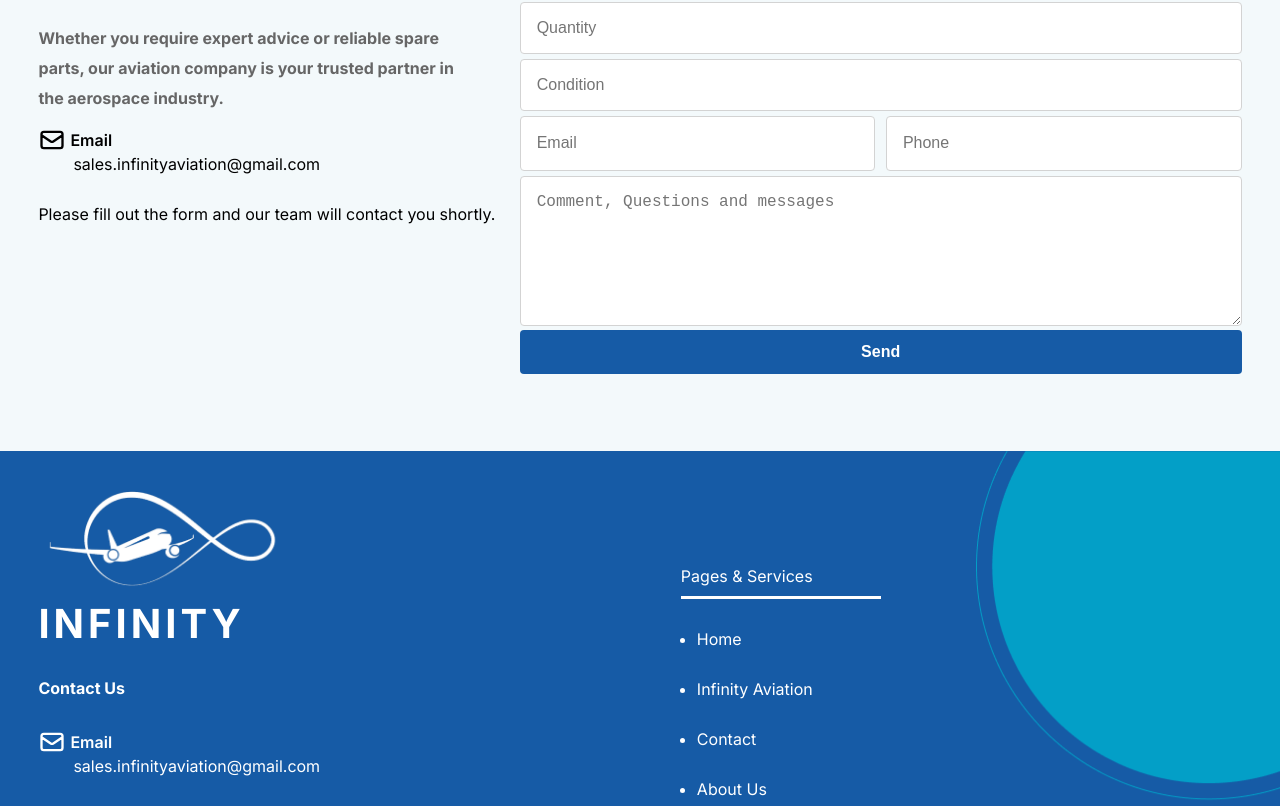
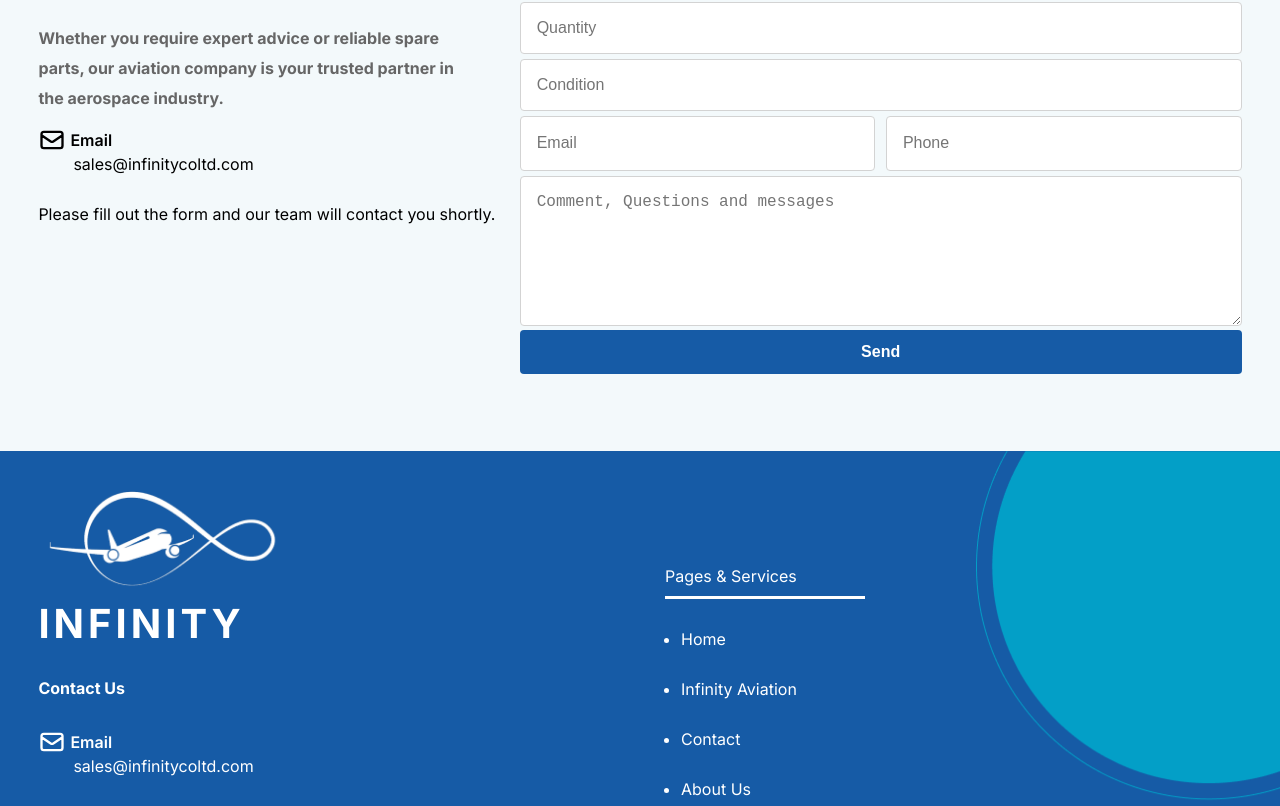
Before and after one commit to you51f/infinity-website, a Next.js app: page /aviation in a window 1280 px wide. Shown: the part 1991-2797 px from the top of the page. Built offline with nearby package versions, Linux system fonts and the light colour scheme.

Commit message:
new emails changes commit

```diff
--- a/app/aviation/page.js
+++ b/app/aviation/page.js
@@ -160,7 +160,7 @@ const Aviation = () => {
             Get Your consult Now
           </button> */}
           <div className="footer-contact"><HiOutlineMail className='footer-contact-icon'/>&nbsp;Email</div>
-          <div className="footer-contact-sub sub-pad">sales.infinityaviation@gmail.com</div>
+          <div className="footer-contact-sub sub-pad">sales@infinitycoltd.com</div>
           <p className="footer-contact-sub2">Please fill out the form and our team will contact you shortly.</p>
         </div>
         <div className='right-form'>
--- a/app/components/Footer.jsx
+++ b/app/components/Footer.jsx
@@ -20,7 +20,7 @@ const Footer = () => {
           </div>
           <div className="footer-contact-title">Contact Us</div>
           <div className="footer-contact"><HiOutlineMail className='footer-contact-icon'/>&nbsp;Email</div>
-          <div className="footer-contact-sub sub-pad">sales.infinityaviation@gmail.com</div>
+          <div className="footer-contact-sub sub-pad">sales@infinitycoltd.com</div>
           <div className="footer-contact"><BiPhoneCall className='footer-contact-icon'/>&nbsp;Call us</div>
           <div className="footer-contact-sub">SD: +249 96 186 1369</div>
           <div className="footer-contact-sub">EG: +20 103 089 1184</div>
--- a/app/components/Header.jsx
+++ b/app/components/Header.jsx
@@ -23,10 +23,10 @@ const Header = () => {
     <div>
         <div className='header-container'>
             <div className='header-logo'></div>
-            <div className='header-text center headerx'><BiPhoneCall className='icons-header-color'/> SD: +249 96 186 1369 &nbsp; | &nbsp; <HiOutlineMail className='icons-header-color'/> sales.infinityaviation@gmail.com</div>
+            <div className='header-text center headerx'><BiPhoneCall className='icons-header-color'/> SD: +249 96 186 1369 &nbsp; | &nbsp; <HiOutlineMail className='icons-header-color'/> sales@infinitycoltd.com</div>
             <div className='header-show'>
                 <div className='header-text center '><BiPhoneCall className='icons-header-color'/> SD: +249 96 186 1369</div>
-                <div className='header-text center '><HiOutlineMail className='icons-header-color'/> sales.infinityaviation@gmail.com</div>
+                <div className='header-text center '><HiOutlineMail className='icons-header-color'/> sales@infinitycoltd.com</div>
             </div>
             <Link href={'/about'} className='header-text info'><AiOutlineInfoCircle className='icons-header-color'/></Link>
             {/* <div className='header-text'><AiOutlineShoppingCart className='icons-header-color'/></div> */}
--- a/app/contact/page.js
+++ b/app/contact/page.js
@@ -104,7 +104,7 @@ const Contact = () => {
             Get Your consult Now
           </button> */}
           <div className="footer-contact"><HiOutlineMail className='footer-contact-icon'/>&nbsp;Email</div>
-          <div className="footer-contact-sub sub-pad">sales.infinityaviation@gmail.com</div>
+          <div className="footer-contact-sub sub-pad">sales@infinitycoltd.com</div>
           <p className="footer-contact-sub2">Please fill out the form and our team will contact you shortly.</p>
         </div>
         <div className='right-form'>
```
